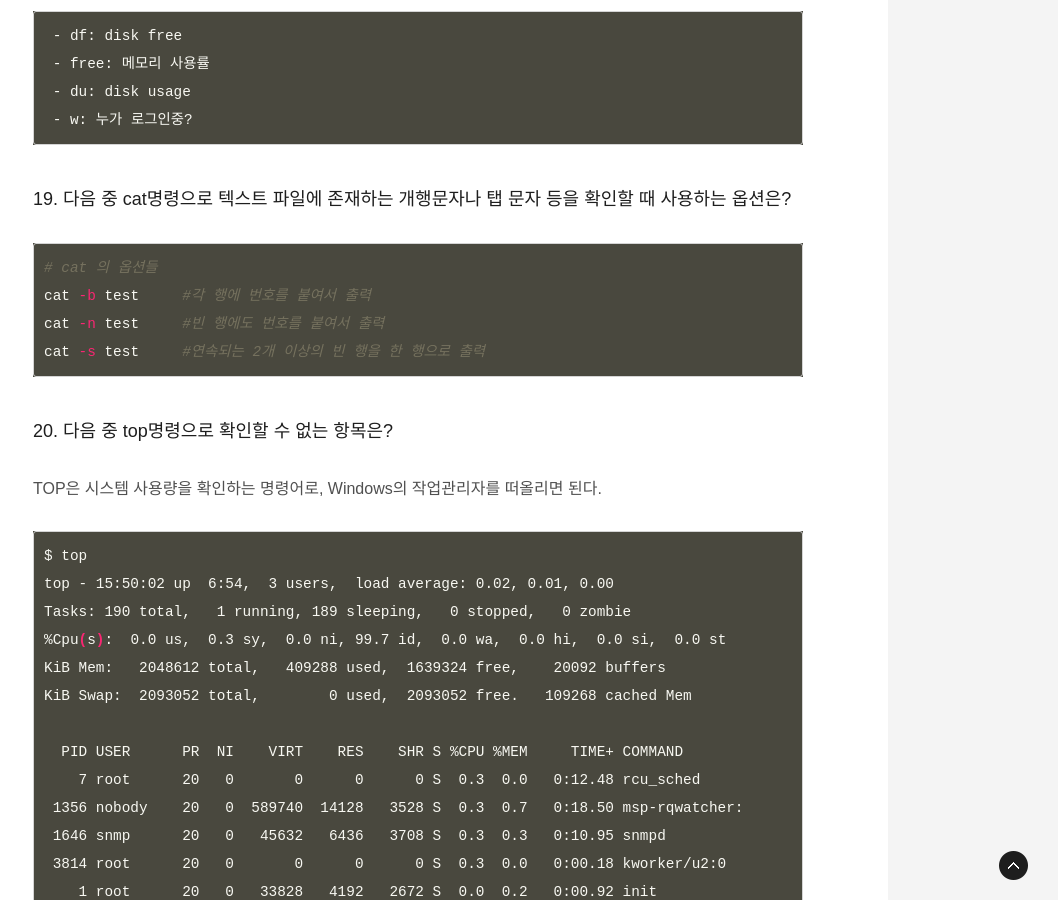
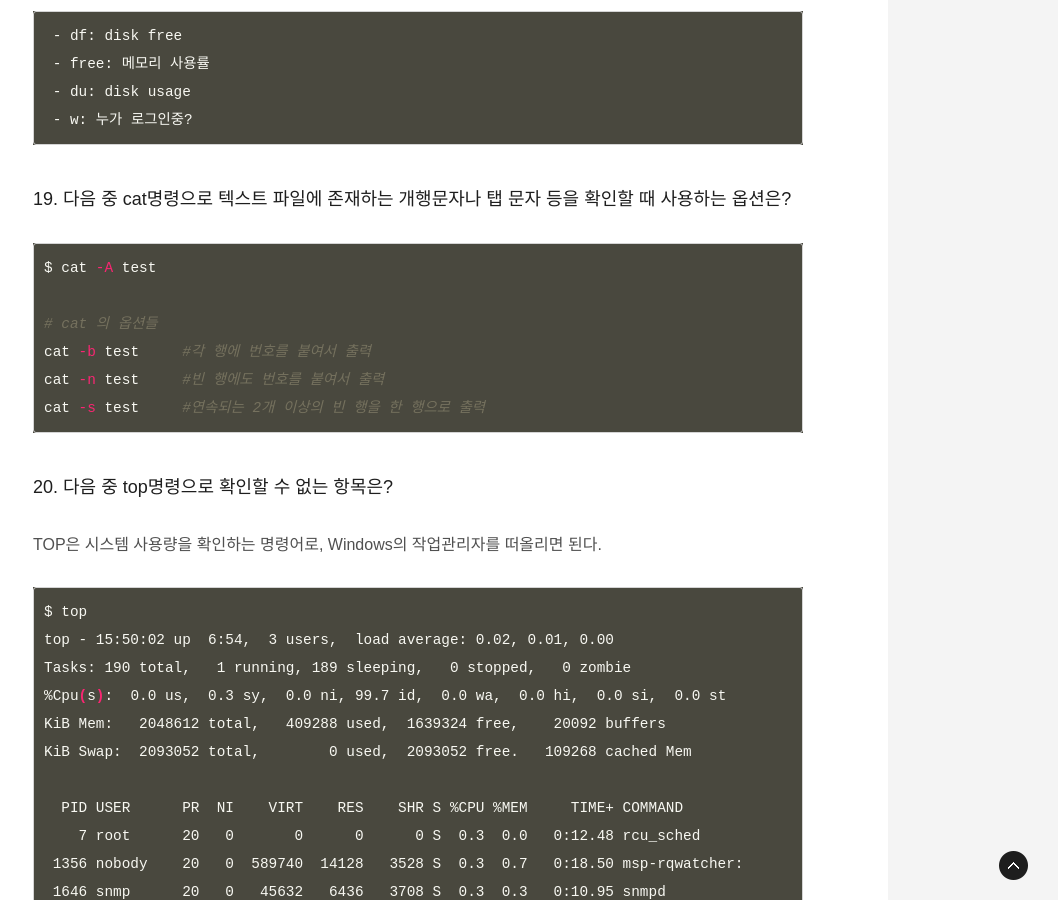
Before and after one commit to ThroughKim/throughkim.github.com, a Jekyll site: the page built from _posts/2017-01-03-linux-11.md, in a window 1280 px wide and 900 px high, scrolled down 7125 px. Shown: the whole window, without its empty margins (222-1280 px from the left). Built offline with Jekyll 4.4.1, drawn with Linux system fonts in a browser that asks for light colours; some web fonts are replaced; some of the changed text lies outside the part shown.

Commit message:
upload blog

````diff
--- a/_posts/2017-01-03-linux-11.md
+++ b/_posts/2017-01-03-linux-11.md
@@ -220,6 +220,7 @@ DHCP(Dynamic Host Configuration Protocol)
 
 ### 15. 사용자 추가시 기본적으로 default라는 디렉토리를 제공하려면 어떤 디렉토리에 생성해야 하는가
 `useradd`명령어를 사용하면 다음과 같은 폴터에 변화가 나타난다.
+
  1. /home 아래에 유저명의 폴더 생성
  2. /etc/passwd 에 정보 추가
  3. /etc/group 에 정보 추가
@@ -266,6 +267,8 @@ tmpfs             204864     532    204332   1% /run
 
 ### 19. 다음 중 cat명령으로 텍스트 파일에 존재하는 개행문자나 탭 문자 등을 확인할 때 사용하는 옵션은?
 ```bash
+$ cat -A test
+
 # cat 의 옵션들
 cat -b test     #각 행에 번호를 붙여서 출력
 cat -n test     #빈 행에도 번호를 붙여서 출력
@@ -308,7 +311,7 @@ KiB Mem:   2048612 total,   409288 used,  1639324 free,    20092 buffers
 KiB Swap:  2093052 total,        0 used,  2093052 free.   109268 cached Mem
 스왑 메모리의 사용량
 
-(* 네트워크 부하량은 알 수 없다.)
+(\* 네트워크 부하량은 알 수 없다.)
 
 ### 21. 다음 중 logrotate에 대한 설명으로 틀린 것은?
 logrodate를 이용해 로그파일을 순환, 압축, 메일링 할 수 있다. cron을 사용해서 한다.
@@ -548,7 +552,7 @@ info 검색어 | 패키지 정보 확인
 
 ### 46. 하위 디렉토리 개수를 표시해주는 명령은?
 ```bash
-$ ls -l | grep /|wc -l
+$ ls -l | grep ^d |wc -l
 ```
 
 현재 디렉토리의 모든 파일 및 디렉토리 출력
````
Also changed, not shown: other parts of _posts/2017-01-03-linux-11.md (+2 -1 lines).
